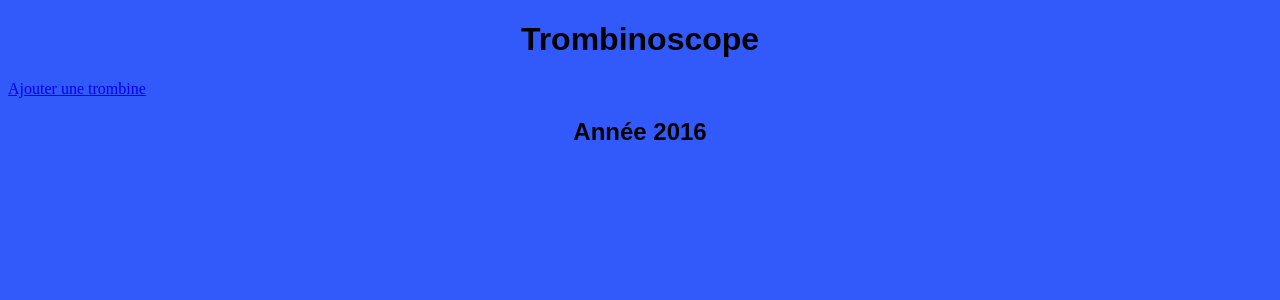
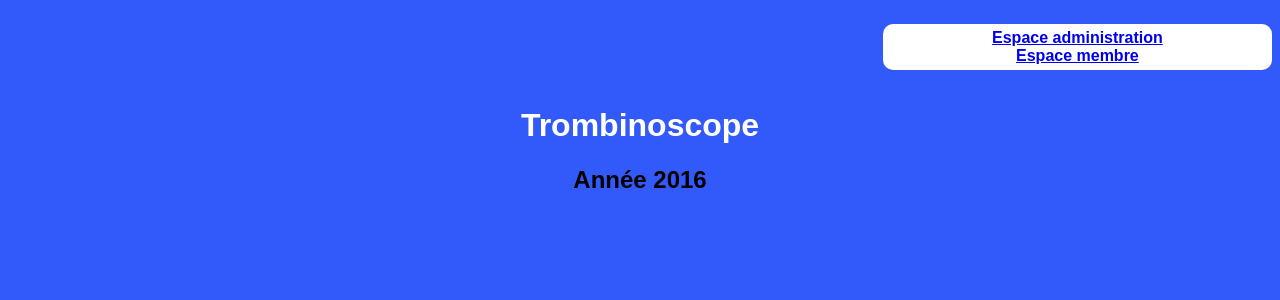
Before and after one commit to CCalenge/acces_profil, a PHP site: page / in a window 1280 px wide. Shown: the top 300 px of the page. Run offline with PHP 8.4, Linux system fonts and the light colour scheme; data that the repository does not hold is empty.

Commit message:
trombi vers portrait

```diff
--- a/css/style.css
+++ b/css/style.css
@@ -2,14 +2,31 @@ body {
   background-color: rgba(50, 90, 250, 1);
 }
 
+header {
+  display:flex;
+  justify-content:flex-end;
+}
+
+.lien {
+  font-family: sans-serif;
+  font-weight: bold;
+  text-align: center;
+  background-color: rgba(255, 255, 255, 1);
+  width: 30%;
+  border-radius: 10px;
+  padding: 5px;
+}
+
 h1 {
-text-align: center;
-font-family: sans-serif;
+  text-align: center;
+  font-family: sans-serif;
+  color: rgba(255, 255, 255, 1);
 }
 
 h2 {
   text-align: center;
   font-family: sans-serif;
+
 }
 
 .container {
@@ -18,20 +35,30 @@ h2 {
   justify-content: center;
 }
 
+.portrait {
+  margin: 20px;
+}
+
 .portrait img {
   width: 200px;
-  padding: 20px;
+  margin: 0px;
+  padding: 0;
 }
 
 .nom {
   text-align: center;
-  margin-top: 0;
+  color: rgba(255, 255, 255, 1);
+  margin-top: 5px;
   padding-top: 0;
 }
 
-.lien {
-  text-align: center;
+.lien2 {
+  text-align: right;
+}
+
+.lien2 a {
   text-decoration: none;
+
 }
 
 /*formulaire page form.php*/
@@ -42,16 +69,25 @@ form {
   padding: 1em;
   border:1px solid #ccc;
   border-radius: 1em;
+  align-content: center;
 }
 
 label {
   display: inline-block;
   width: 250px;
   text-align: right;
+  color: rgba(255, 255, 255, 1);
+  padding-top: 20px;
   padding-right: 6px;
   font-family: sans-serif;
 }
 
 input {
   font: 1em sans-serif;
+  border-radius: 10px;
 }
+
+.bouton {
+  margin: 10px;
+  align-content: center;
+}
--- a/form.php
+++ b/form.php
@@ -18,11 +18,11 @@
     <label for="annee">Année d'entrée à la MOS&#8239;:  </label><input type="text" name="annee"><br/>
 
     <label for="photo">Ajouter une trombine&#8239;:
-    </label><input type="file" name="photo"/>
+    </label><input class="bouton" type="file" name="photo"/>
 
     <input type="hidden" name="MAX_FILE_SIZE" value="1000000" /><br/>
 
-    <input type="submit" name="submit" value="Envoyer" />
+    <input class="bouton" type="submit" name="submit" value="Envoyer" />
     </form>
 
 
--- a/galerie.php
+++ b/galerie.php
@@ -11,7 +11,7 @@
   include 'connect.php';
 
   // requête sql pour récupérer les photos
-  $reponse = $bdd->query("SELECT id, prenom, nom, annee, photo FROM trombi WHERE annee = '2016' ORDER BY nom ");
+  $reponse = $bdd->query("SELECT id, prenom, nom, annee, photo FROM trombi ORDER BY nom ");
   // on envoie la requête en faisant une boucle
   ?>
   <div class="container">
@@ -25,7 +25,9 @@
 
         <h3 class="nom"><?php echo $donnees['prenom'];?> <?php echo $donnees['nom']; ?></h3>
 
-        <a class="lien" href="portrait.php">+ d'infos</a>
+        <p class="lien2">
+          <a href="portrait.php?portrait=<?php echo $donnees['id'];?>">+ d'infos</a>
+        </p>
 
       </div>
 
--- a/index.php
+++ b/index.php
@@ -7,9 +7,19 @@
 </head>
 <body>
 
+  <header>
+    <p class="lien">
+      <a href="form.php">Espace administration</a><br/>
+      <a href="profil.php">Espace membre</a>
+    </p>
+  </header>
+
+
+  </div>
+
   <h1>Trombinoscope</h1>
 
-    <a href="form.php">Ajouter une trombine</a>
+
 
   <div class="galerie">
 
```
Also changed, not shown: portrait.php (+34 -0 lines). Lines whose indentation alone changed are shown as unchanged.
